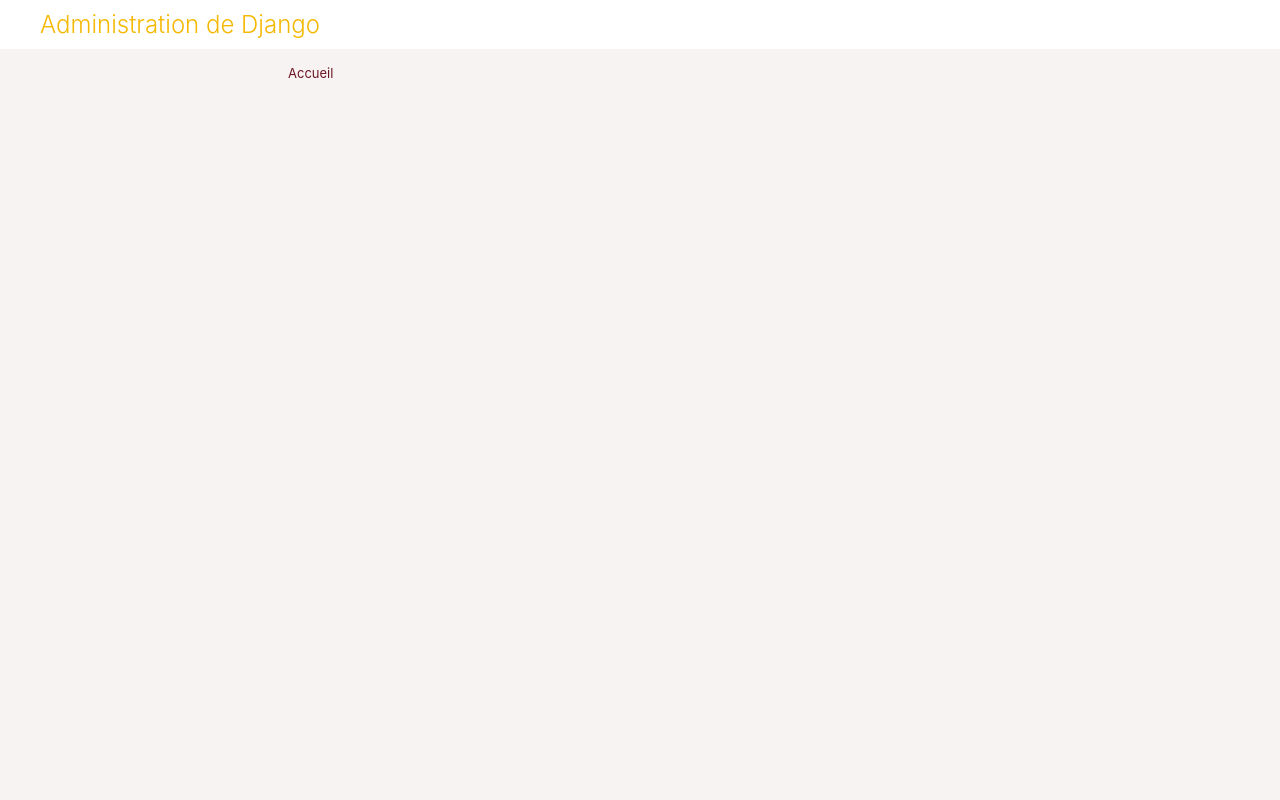
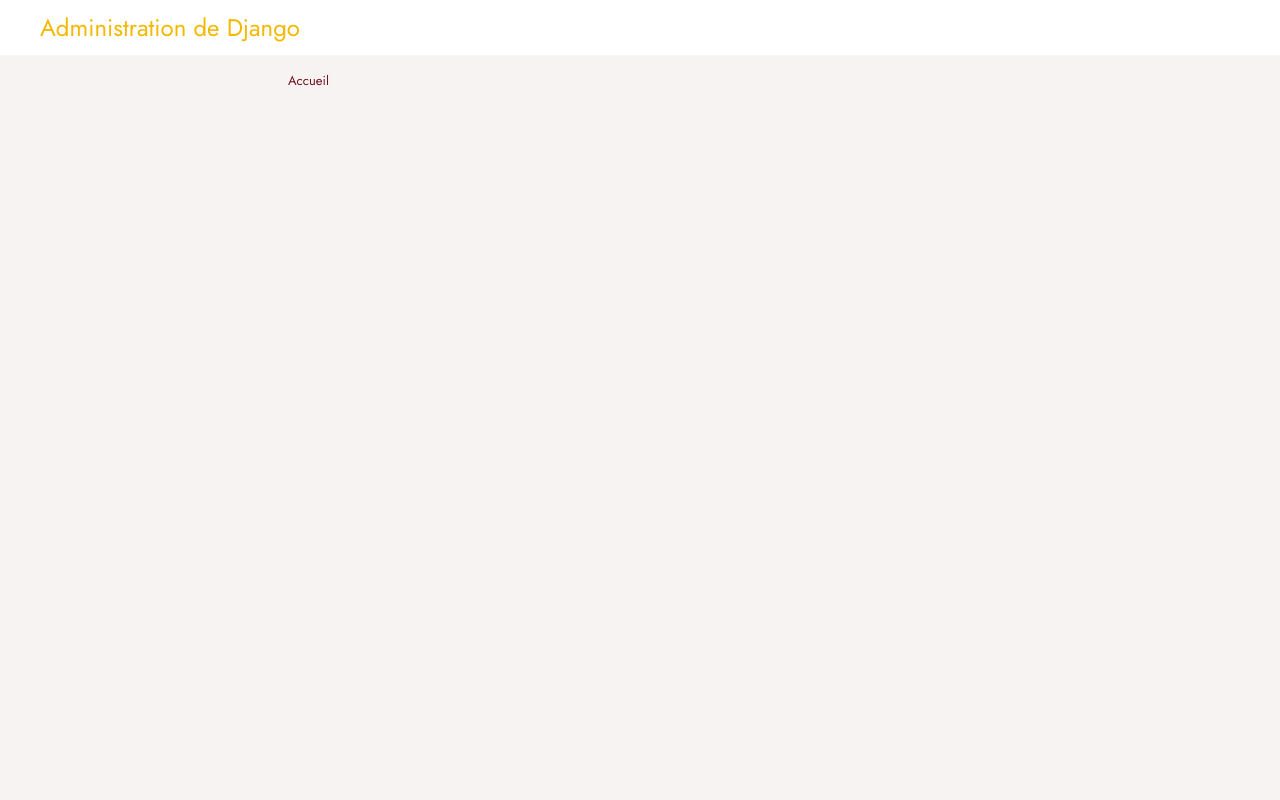
Before and after one commit to alowizdigital-create/psg-v2, a Django app: template backend/templates/admin/base_site.html in a window 1280 px wide. Run offline with Django 5.2, Linux system fonts and the light colour scheme; the template is opened without the code that fills it, so the values that code supplies are empty.

Commit message:
Police Futura (Jost) sur tout le site et l'admin ; accueil « PS GROUP SARL » + « Agence événementielle & marketing »
Co-Authored-By: Claude Opus 5.5 <noreply@anthropic.com>
Claude-Session: https://claude.ai/code/session_01MrzEvfAbzyEE8rioGyijCP

```diff
--- a/backend/catalog/static/catalog/psg-admin.css
+++ b/backend/catalog/static/catalog/psg-admin.css
@@ -1,3 +1,9 @@
+/* Police Futura (Jost, équivalent libre) */
+@font-face { font-family: "Jost"; font-style: normal; font-weight: 400; font-display: swap; src: url("fonts/jost-latin-400-normal.woff2") format("woff2"); }
+@font-face { font-family: "Jost"; font-style: normal; font-weight: 500; font-display: swap; src: url("fonts/jost-latin-500-normal.woff2") format("woff2"); }
+@font-face { font-family: "Jost"; font-style: normal; font-weight: 600; font-display: swap; src: url("fonts/jost-latin-600-normal.woff2") format("woff2"); }
+@font-face { font-family: "Jost"; font-style: normal; font-weight: 700; font-display: swap; src: url("fonts/jost-latin-700-normal.woff2") format("woff2"); }
+
 /* ==========================================================================
    Administration PS GROUP — menu latéral, barre du haut, tableau de bord.
    Charte : bordeaux #6E1524 + or #F5B800.
@@ -56,11 +62,11 @@
   --message-success-bg: #E8F6EC;
   --message-warning-bg: #FFF5D6;
   --message-error-bg: #FDECEA;
-  --font-family-primary: "Inter", "Segoe UI", system-ui, -apple-system, Roboto, sans-serif;
+  --font-family-primary: "Jost", "Futura", "Century Gothic", "Segoe UI", sans-serif;
   color-scheme: light;
 }
 
-body.psg { background: var(--psg-bg); font-size: 14px; }
+body.psg { background: var(--psg-bg); font-size: 15px; }
 .psg a:focus-visible, .psg button:focus-visible, .psg input:focus-visible, .psg select:focus-visible, .psg textarea:focus-visible {
   outline: 3px solid rgba(245, 184, 0, .6); outline-offset: 2px;
 }
--- a/frontend/src/components/HeroSlider.tsx
+++ b/frontend/src/components/HeroSlider.tsx
@@ -49,7 +49,7 @@ export default function HeroSlider({ slides, titre, slogan }: {
       <motion.div className="container hero-content" style={reduit ? undefined : { y: yContenu, opacity: opacite }}>
         <motion.span className="eyebrow" style={{ color: "var(--accent)" }} initial={{ opacity: 0, x: -20 }}
                      animate={{ opacity: 1, x: 0 }} transition={{ delay: 0.1, duration: 0.7 }}>
-          {titre} · Yaoundé
+          {titre}
         </motion.span>
         <h1 className="hero-title" aria-label="Agence événementielle & marketing">
           {/* « Agence » apparaît comme écrit à la main, de gauche à droite. */}
```
Also changed, not shown: frontend/src/app/globals.css (+9 -4 lines), backend/catalog/static/catalog/fonts/LICENSE-Jost.txt (added), backend/catalog/static/catalog/fonts/jost-latin-400-normal.woff2 (added), backend/catalog/static/catalog/fonts/jost-latin-500-normal.woff2 (added), backend/catalog/static/catalog/fonts/jost-latin-600-normal.woff2 (added), backend/catalog/static/catalog/fonts/jost-latin-700-normal.woff2 (added).
